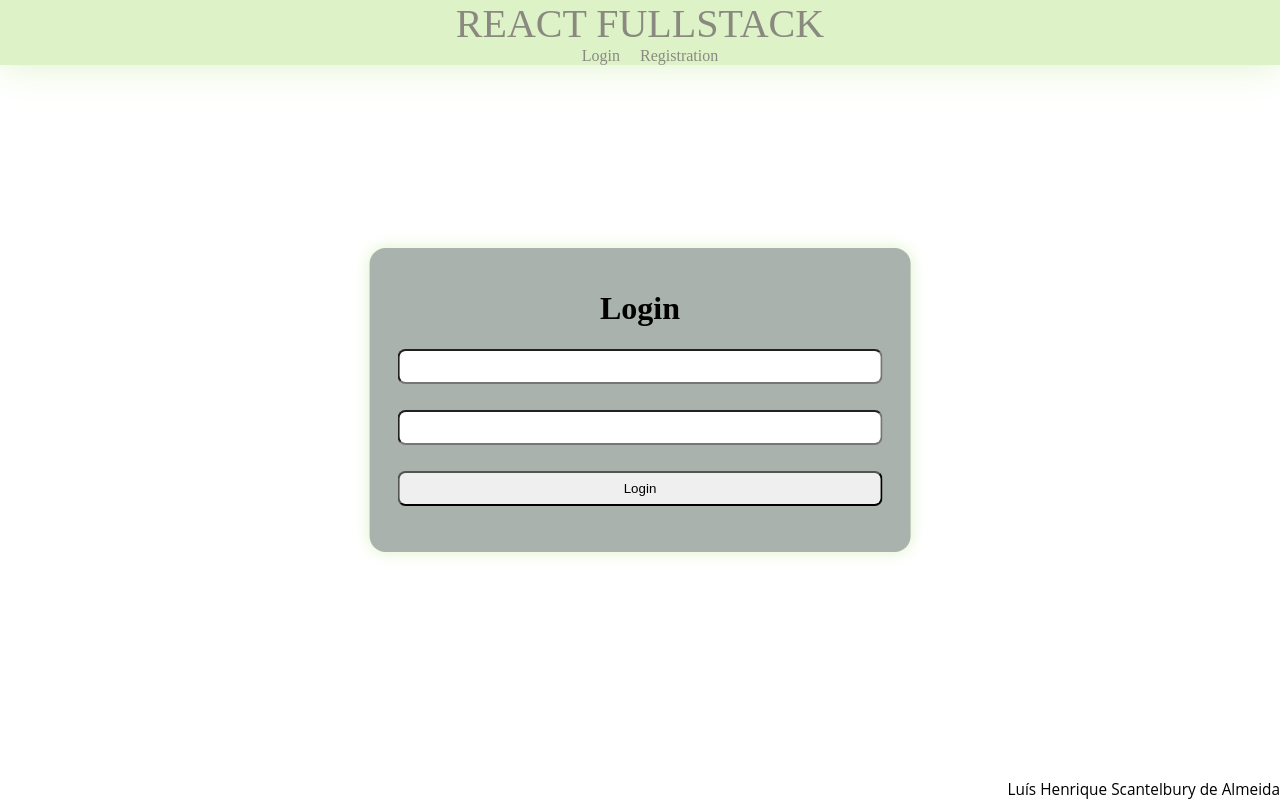
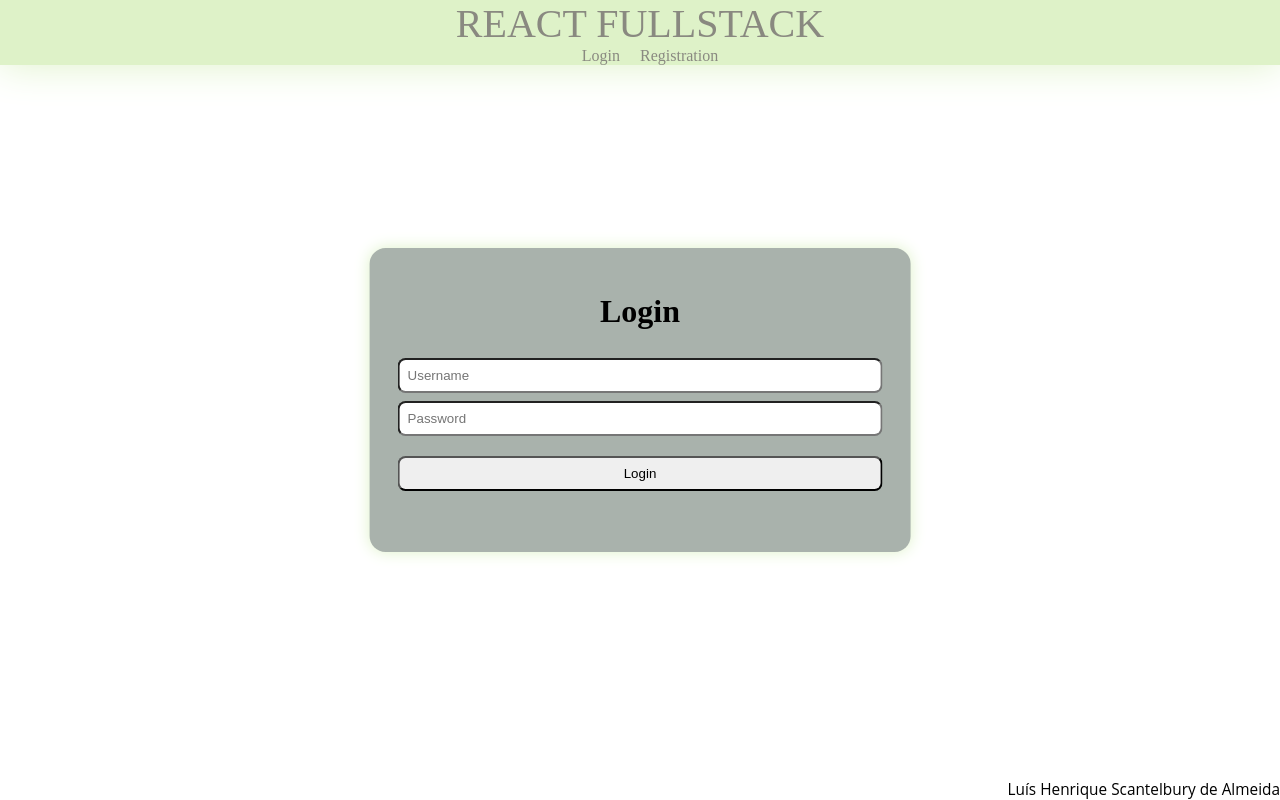
Before and after one commit to lscantelbury/react-fullstack, a React (Create React App) app in the folder client/: page /login in a window 1280 px wide. Built offline with nearby package versions, Linux system fonts and the light colour scheme.

Commit message:
Padronization of card patterns in Register page and Login page

```diff
--- a/client/src/Pages/Login/Login.js
+++ b/client/src/Pages/Login/Login.js
@@ -15,13 +15,17 @@ export const Login = () => {
     return(
         <LoginCard>
             <h1 align="center">Login</h1>
-            <input type="text" onChange={(event) => {
-                setUserName(event.target.value)
-            }}/>
-            <input type="password" onChange={(event) => {
-                setPassword(event.target.value)
-            }}/>
-            <button className="buttonCreate" onClick={login}>Login</button>
+            <form>
+                <div>
+                    <input placeholder="Username" type="text" onChange={(event) => {
+                        setUserName(event.target.value)
+                    }}/>
+                    <input placeholder="Password" type="password" onChange={(event) => {
+                        setPassword(event.target.value)
+                    }}/>
+                </div>
+                <button className="buttonCreate" onClick={login}>Login</button>
+            </form>
         </LoginCard>
     )
 }
--- a/client/src/Pages/Login/Style.js
+++ b/client/src/Pages/Login/Style.js
@@ -21,7 +21,7 @@ export const LoginCard = styled.div`
 
   display: flex;
   flex-direction: column;
-  justify-content: space-evenly;
+  justify-content: center;
   * {
     margin: 0.25rem;
     padding: 0.5rem;
```
